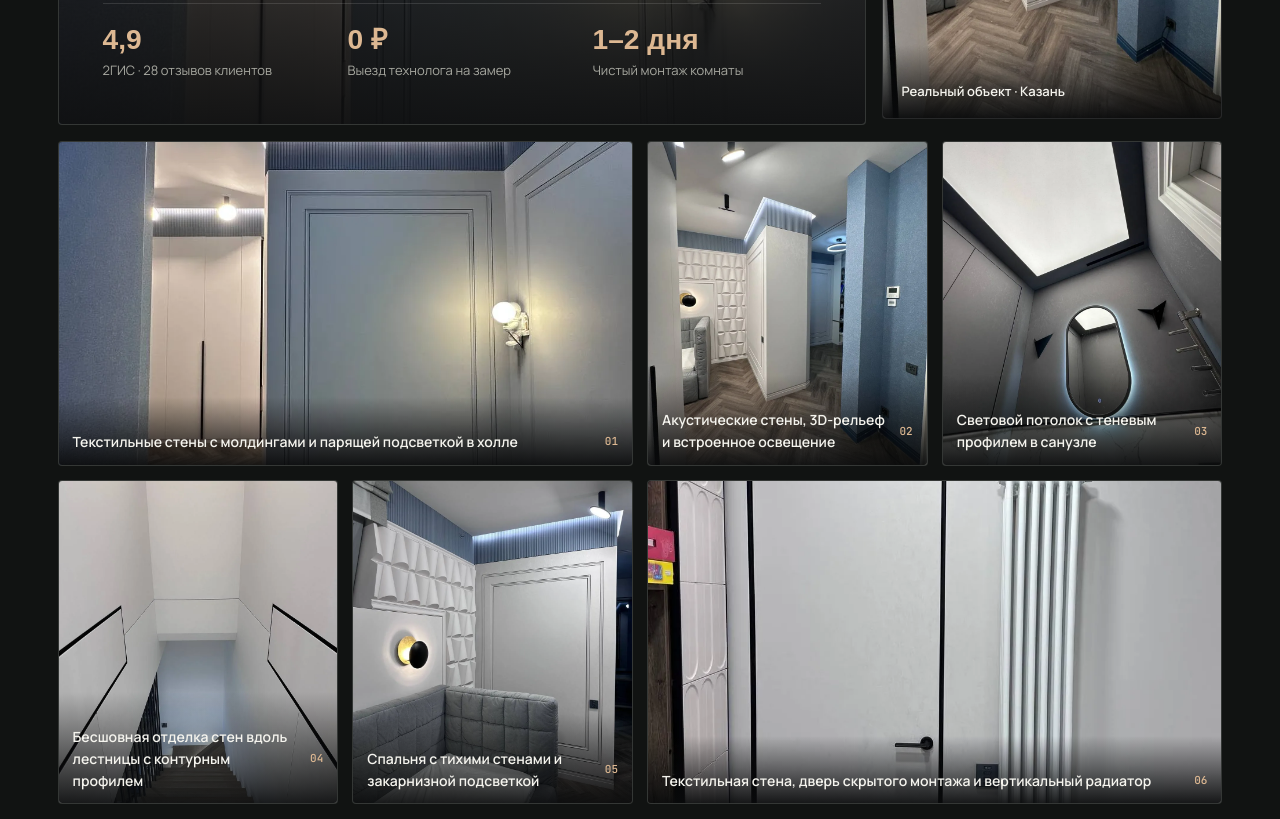
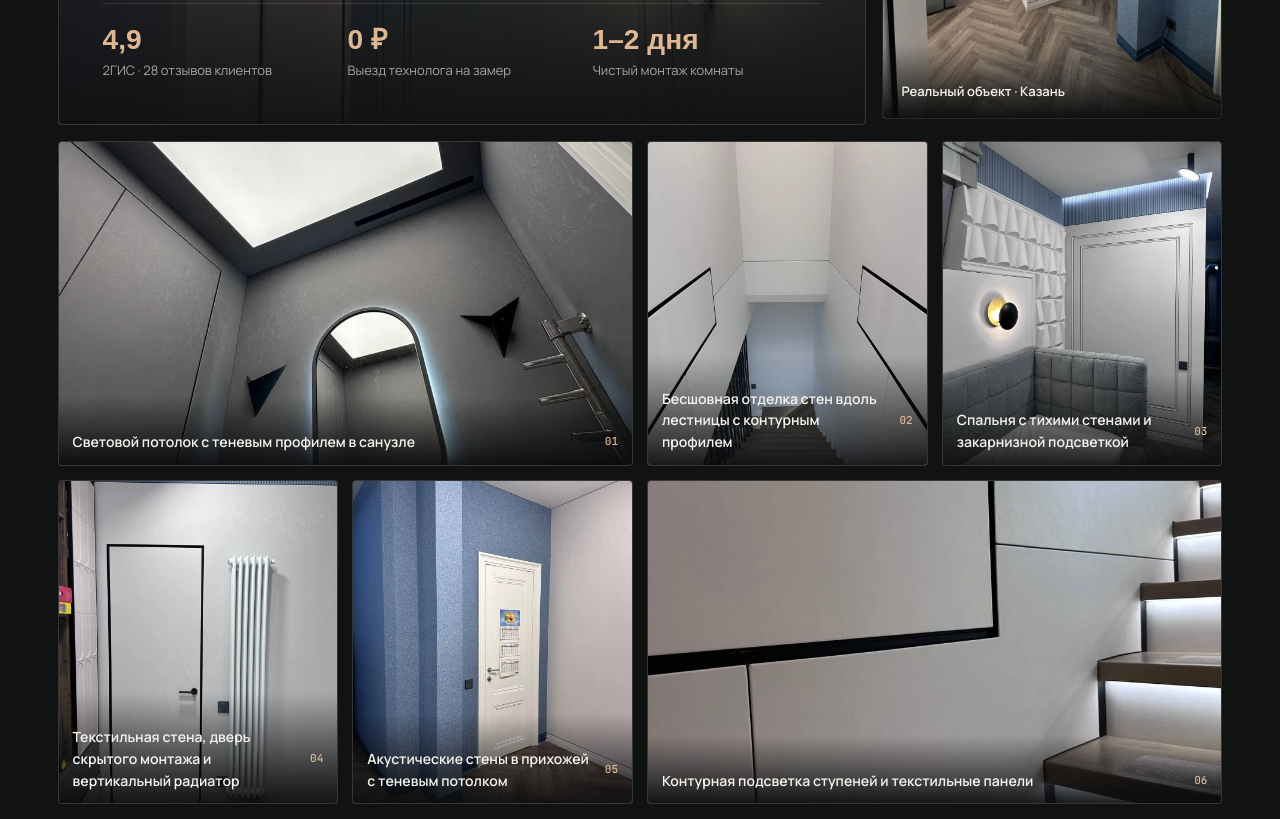
Before and after one commit to Zer0mistakes/Zer0mistakes.github.io, a plain HTML site: page tihie-steny/index.html in a window 1280 px wide. Shown: the part 1401-2220 px from the top of the page. Drawn offline with Linux system fonts and the light colour scheme; a web font is replaced by a local one.

Commit message:
Deploy tihie-steny

```diff
--- a/tihie-steny/index.html
+++ b/tihie-steny/index.html
@@ -10,7 +10,7 @@
   <link rel="preconnect" href="https://fonts.googleapis.com">
   <link rel="preconnect" href="https://fonts.gstatic.com" crossorigin>
   <link rel="stylesheet" href="https://fonts.googleapis.com/css2?family=JetBrains+Mono:wght@400;500;700&family=Manrope:wght@400;500;600;700;800&family=Unbounded:wght@500;600;700;800&display=swap">
-  <link rel="stylesheet" href="site.css">
+  <link rel="stylesheet" href="site.css?v=3">
   <script>
 document.addEventListener("DOMContentLoaded", () => {
 const DEFAULT_CONFIG = {
@@ -41,14 +41,6 @@ const DEFAULT_CONFIG = {
   },
   "gallery": [
     {
-      "src": "assets/work-hall.webp",
-      "alt": "Текстильные стены с молдингами и парящей подсветкой в холле"
-    },
-    {
-      "src": "assets/work-walls.webp",
-      "alt": "Акустические стены, 3D-рельеф и встроенное освещение"
-    },
-    {
       "src": "assets/work-bath.webp",
       "alt": "Световой потолок с теневым профилем в санузле"
     },
@@ -63,6 +55,14 @@ const DEFAULT_CONFIG = {
     {
       "src": "assets/work-door.webp",
       "alt": "Текстильная стена, дверь скрытого монтажа и вертикальный радиатор"
+    },
+    {
+      "src": "assets/work-blue-hall.webp",
+      "alt": "Акустические стены в прихожей с теневым потолком"
+    },
+    {
+      "src": "assets/work-steps.webp",
+      "alt": "Контурная подсветка ступеней и текстильные панели"
     }
   ],
   "facts": [],
--- a/tihie-steny/site.css
+++ b/tihie-steny/site.css
@@ -21,7 +21,7 @@
 }
 
 * { box-sizing: border-box; }
-html { scroll-behavior: smooth; scroll-padding-top: 112px; }
+html { scroll-behavior: smooth; scroll-padding-top: 24px; }
 body {
   margin: 0;
   background: var(--paper);
@@ -90,11 +90,9 @@ button { cursor: pointer; }
 
 /* Header */
 .site-header {
-  position: sticky;
-  top: 0;
+  position: relative;
   z-index: 40;
   background: #0e0f10eb;
-  backdrop-filter: blur(14px);
   color: #f5f4ee;
   border-bottom: 1px solid var(--line-dark);
 }
@@ -870,7 +868,7 @@ button { cursor: pointer; }
 
 .summary {
   position: sticky;
-  top: 94px;
+  top: 24px;
   align-self: start;
   border-radius: 4px;
   background: var(--surface-dark);
```
Also changed, not shown: tihie-steny/admin/index.html (+8 -8 lines), tihie-steny/assets/work-blue-hall.webp (added), tihie-steny/assets/work-steps.webp (added).
